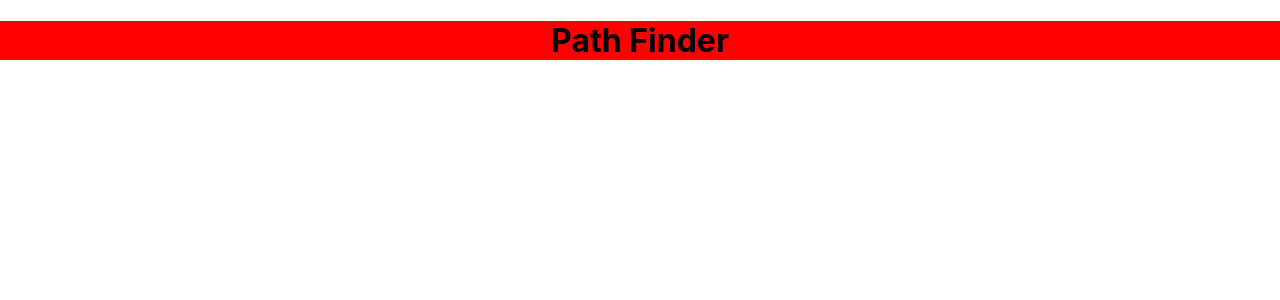
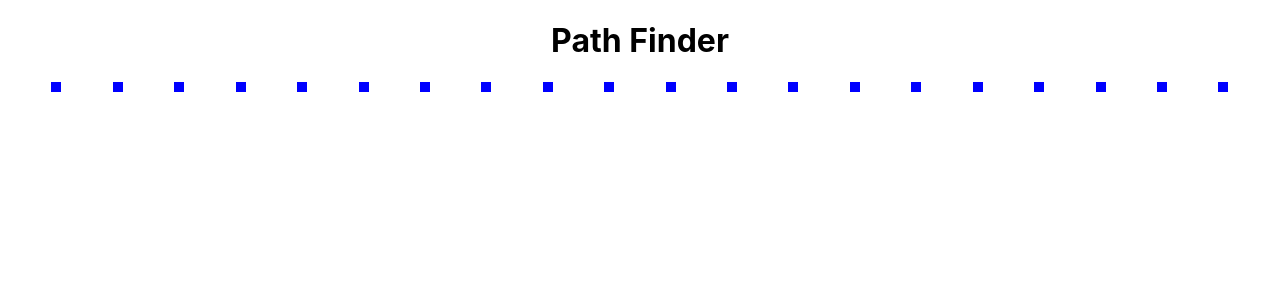
Before and after one commit to dball1126/path_finding_visualizer, a React (Create React App) app: page / in a window 1280 px wide. Shown: the top 300 px of the page. Built offline with nearby package versions, Linux system fonts and the light colour scheme.

Commit message:
update to render function for pathFinding

```diff
--- a/src/App.css
+++ b/src/App.css
@@ -23,9 +23,12 @@
 
 
 .grid {
-  background-color: red;
+  display: flex;
+  justify-content: space-evenly;
 }
 
 .nodes {
   background-color: blue;
+  width: 10px;
+  height: 10px;
 }
--- a/src/PathfindingVisualizer/PathfindingVisualizer.jsx
+++ b/src/PathfindingVisualizer/PathfindingVisualizer.jsx
@@ -9,10 +9,11 @@ export default class PathfindingVisuablizer extends Component {
 
     componentDidMount(){
         const nodes = [];
-        for (let row = 0; row < 50; row++) {
+        for (let row = 0; row < 20; row++) {
            const currentRow = [];
            for (let col = 0; col < 50; col++) {
-               currentRow.push([])
+               const currentNode = {row, col}
+               currentRow.push(currentNode)
            }
             nodes.push(currentRow)
         }
@@ -23,15 +24,21 @@ export default class PathfindingVisuablizer extends Component {
         const {nodes} = this.state;
         console.log(nodes)
         return (
+            <>
+                <h1>Path Finder</h1>
             <div className="grid">
-                <h1>Path Finder</h1>
                 {nodes.map((row, idx) => {
-                    return <div className="nodes">
-                        {row.map((node, nodeIdx) => <Node></Node>)}
+                    return (
+                    <div className="nodes" key={idx}>
+                        {row.map((node, nodeIdx) => {
+
+                        return <Node key={nodeIdx}></Node>})}
                     </div>
+                    )
                 })}
 
             </div>
+            </>
         )
     }
 }
```
